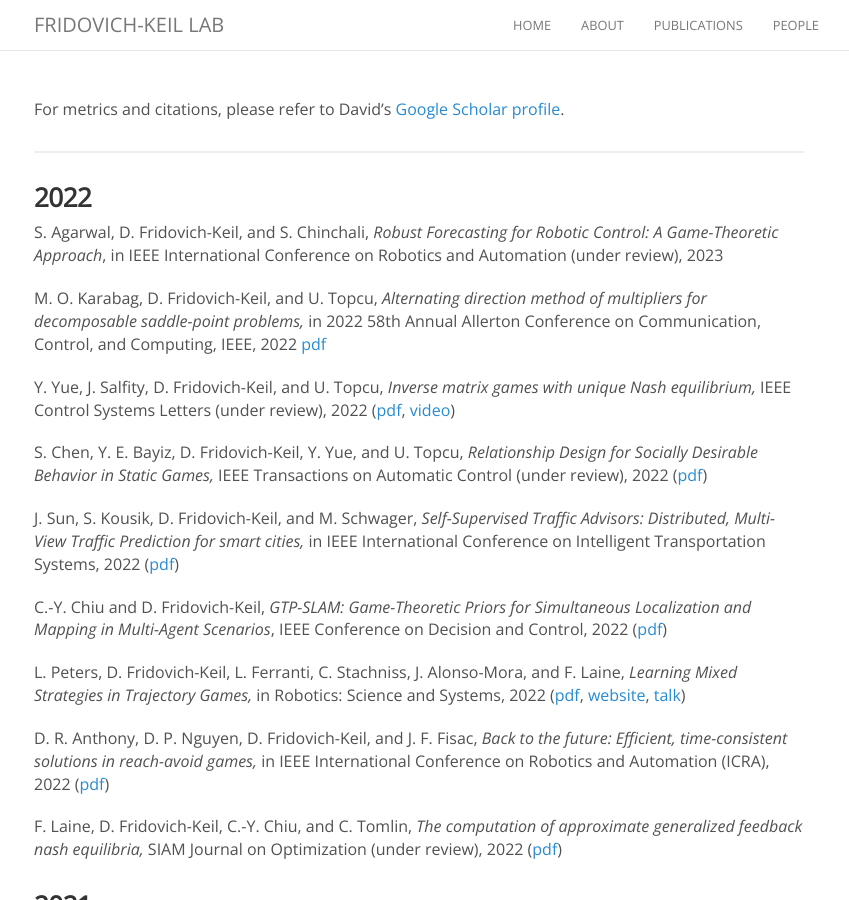
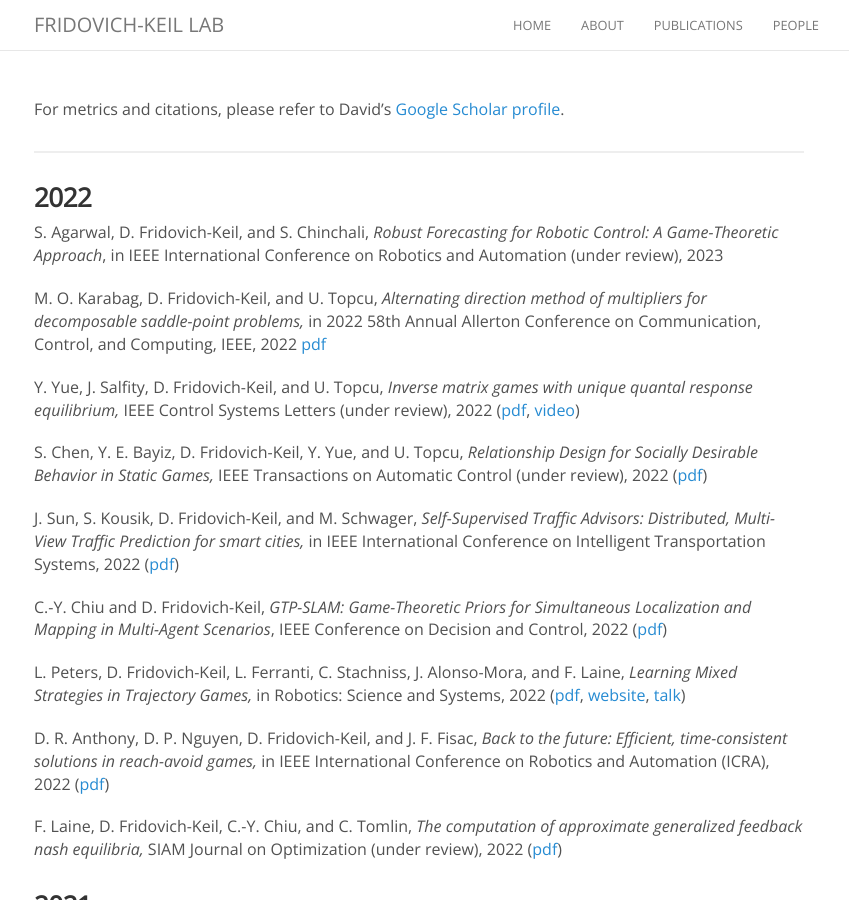
Before and after one commit to KordingLab/KordingLab.github.io, a Jekyll site: the page built from publications.md, in a window 1280 px wide and 900 px high. Shown: the whole window, without its empty margins (221-1070 px from the left). Built offline with Jekyll 4.4.1, drawn with Linux system fonts in a browser that asks for light colours; nearby versions of some CDN libraries; comment, search, counter and statistics services are not loaded.

Commit message:
updating paper title

```diff
--- a/publications.md
+++ b/publications.md
@@ -13,7 +13,7 @@ S. Agarwal, D. Fridovich-Keil, and S. Chinchali, _Robust Forecasting for Robotic
 
 M. O. Karabag, D. Fridovich-Keil, and U. Topcu, _Alternating direction method of multipliers for decomposable saddle-point problems,_ in 2022 58th Annual Allerton Conference on Communication, Control, and Computing, IEEE, 2022 [pdf](https://arxiv.org/pdf/2209.04536.pdf)
 
-Y. Yue, J. Salfity, D. Fridovich-Keil, and U. Topcu, _Inverse matrix games with unique Nash equilibrium,_ IEEE Control Systems Letters (under review), 2022 ([pdf](https://arxiv.org/abs/2207.08275), [video](https://www.youtube.com/watch?v=EvtPp_DWqgU))
+Y. Yue, J. Salfity, D. Fridovich-Keil, and U. Topcu, _Inverse matrix games with unique quantal response equilibrium,_ IEEE Control Systems Letters (under review), 2022 ([pdf](https://arxiv.org/abs/2207.08275), [video](https://www.youtube.com/watch?v=EvtPp_DWqgU))
 
 S. Chen, Y. E. Bayiz, D. Fridovich-Keil, Y. Yue, and U. Topcu, _Relationship Design for Socially Desirable Behavior in Static Games,_ IEEE Transactions on Automatic Control (under review), 2022 ([pdf](https://arxiv.org/abs/2207.06392))
 
```
Also changed, not shown: 1 other file.
